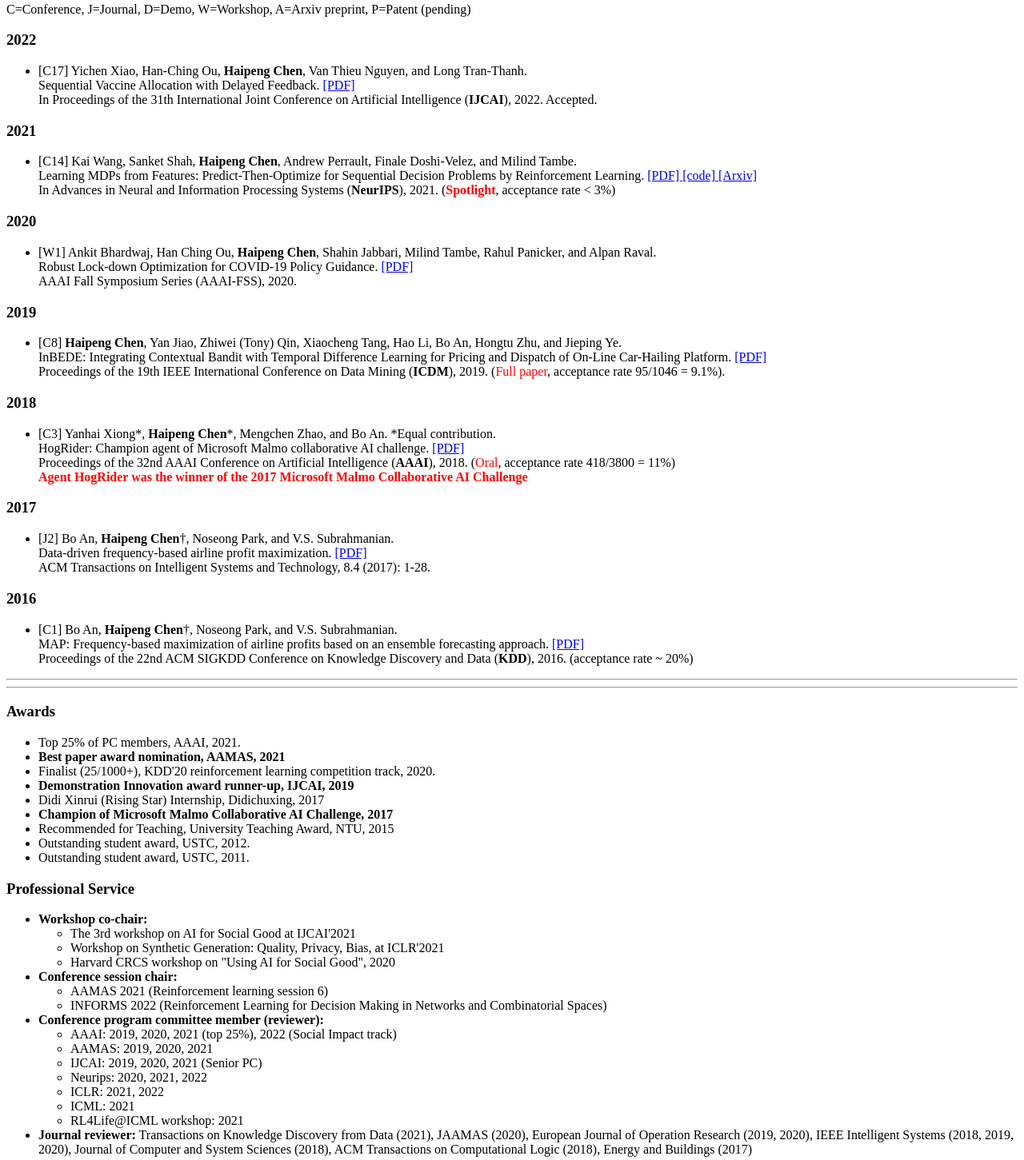
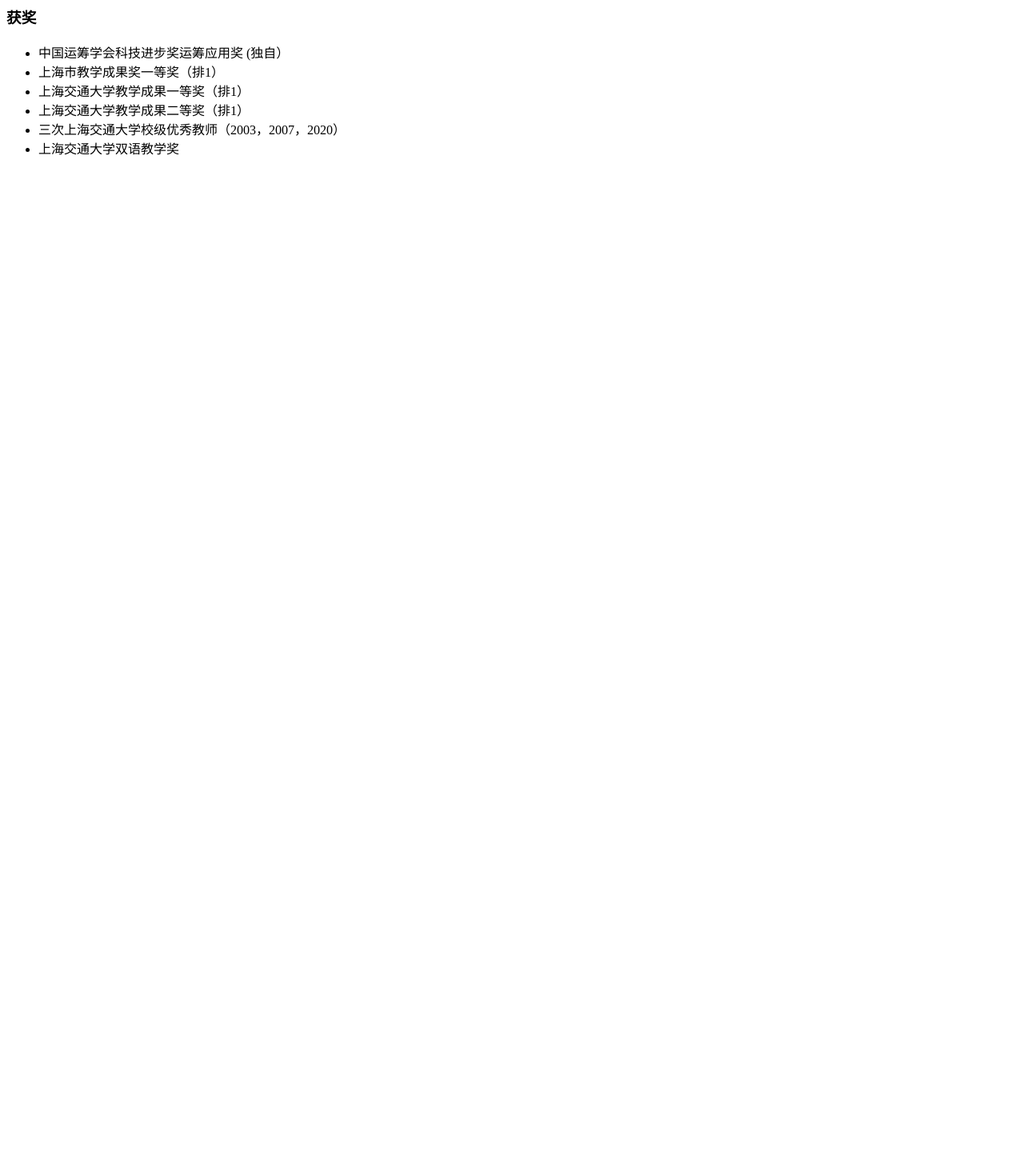
Before and after one commit to chernfeng/chernfeng.github.io, a plain HTML site: page index.html in a window 1280 px wide. Shown: the part 746-2197 px from the top of the page at 80% size. After the commit the page ends 959 px from the top, so only its background shows below. Drawn offline with nearby package versions, Linux system fonts and the light colour scheme; a script that the page names is missing.

Commit message:
Update index.html

```diff
--- a/index.html
+++ b/index.html
@@ -3,7 +3,7 @@
 
 <head>
 
-<title>陈峰的个人主页's webpage</title>
+<title>陈峰个人主页's webpage</title>
 
 </head>
 
@@ -49,7 +49,7 @@
 
 
 	<div class="mb-3">
-        Email: fchen@sjtu.edu.cn; chernfeng@gmail.com
+        Email: chernfeng@gmail.com
         </div>
 
 	        <p class="lead mb-3">
@@ -58,35 +58,9 @@
 
 	<p class="lead mb-5">
 	 我的兴趣
-		<a href="https://baijiahao.baidu.com/s?id=1584242760654418886&wfr=spider&for=pc">雷锋网</a>, and
-	      	<a href="https://tech.ifeng.com/a/20171117/44765135_0.shtml">凤凰网</a>.
+		<a href="https://pubsonline.informs.org/"> informs</a>,
+	      	<a href="https://www.iise.org/Home/">iise</a>.
 	</p>
-
-
-	<h3 class="mb-3">Contacts </h5>
-
-	<div class="row" class="mb-4">
-  	<div class="col-sm-2" class="mb-4">
-    	  <a class="LI-simple-link" href='https://sg.linkedin.com/in/haipeng-chen-060b74b8?trk=profile-badge'>
-	  <img src="img/linkedin.png" height="35" >
-	  <figcaption>Linkedin </figcaption>
-	  </a>
-	</div>
-
-	<div class="col-sm-2" class="mb-4">
-    	  <a class="LI-simple-link" href='http://twitter.com/HaipengChen2'>
-	  <img src="img/twitter.png" height="35" >
-	  <figcaption>Twitter </figcaption>
-	  </a>
-	</div>
-
-  	<div class="col-sm-2" class="mb-4">
-    	  <a class="LI-simple-link" href='https://scholar.google.com/citations?hl=en&user=YT-b72QAAAAJ'>
-	  <img src="img/scholar.png" width="35"  >
-	  <figcaption>Google Scholar </figcaption>
-	  </a>
-	</div>
-	</div>
 
    	<p class="mb-8"> </p>
 
@@ -124,6 +98,7 @@
 	<p class="mb-3"> <b>Note</b>: all my papers with Professor V.S. Subrahmanian are in alphabetical order, where † means I am a lead/co-lead author.
 			Authors of other papers are ordered according to contribution unless otherwise specified.</p>
 	<p class="mb-3"> C=Conference, J=Journal, D=Demo, W=Workshop, A=Arxiv preprint, P=Patent (pending)</p>
+
 	<h3 class="mb-4">2022</h3>
         <ul class="mb-4">
 		<li class="mb-3", id="fv"> [C17] Yichen Xiao, Han-Ching Ou, <b>Haipeng Chen</b>, Van Thieu Nguyen, and Long Tran-Thanh. <br>
@@ -133,71 +108,6 @@
 		</li>
 
 	</ul>
-	<h3 class="mb-4">2021</h3>
-        <ul class="mb-4">
-
-		<li class="mb-3", id="dflr"> [C14] Kai Wang, Sanket Shah, <b>Haipeng Chen</b>, Andrew Perrault, Finale Doshi-Velez, and Milind Tambe.<br>
-		    Learning MDPs from Features: Predict-Then-Optimize for Sequential Decision Problems by Reinforcement Learning.
-		    <a href="files/21neurips-Decision_focused_RL.pdf"> [PDF] </a>
-		    <a href="https://github.com/guaguakai/decision-focused-RL"> [code] </a>
-		    <a href="https://arxiv.org/pdf/2106.03279.pdf"> [Arxiv] </a><br>
-		    In Advances in Neural and Information Processing Systems (<b>NeurIPS</b>), 2021.  (<b><font color="red">Spotlight</font></b>, acceptance rate < 3%)
-		</li>
-	    </ul>
-
-	<h3 class="mb-4">2020</h3>
-        <ul class="mb-4">
-		<li class="mb-3", id="covid-intervention">[W1] Ankit Bhardwaj, Han Ching Ou, <b>Haipeng Chen</b>, Shahin Jabbari, Milind Tambe, Rahul Panicker, and Alpan Raval. <br>
-		    Robust Lock-down Optimization for COVID-19 Policy Guidance. <a href="files/20fss-robust_lock-down.pdf"> [PDF] </a> <br>
-		    AAAI Fall Symposium Series (AAAI-FSS), 2020.
-		</li>
-
-		</ul>
-	<h3 class="mb-4">2019</h3>
-        <ul class="mb-4">
-		<li class="mb-3", id="icdm19chen">
-		    [C8] <b>Haipeng Chen</b>, Yan Jiao, Zhiwei (Tony) Qin, Xiaocheng Tang, Hao Li, Bo An, Hongtu Zhu, and Jieping Ye. <br>
-		    InBEDE: Integrating Contextual Bandit with Temporal Difference Learning for Pricing and Dispatch of On-Line Car-Hailing Platform.
-		    <a href="files/19icdm-InBEDE.pdf"> [PDF]</a> <br>
-		    Proceedings of the 19th IEEE International Conference on Data Mining (<b>ICDM</b>), 2019. (<font color="red">Full paper</font>, acceptance rate 95/1046 = 9.1%).<br>
-		  </li>
-
-	    </ul>
-
-	<h3 class="mb-4">2018</h3>
-        <ul class="mb-4">
-		<li class="mb-3", id="hogrider">
-		  [C3] Yanhai Xiong*, <b>Haipeng Chen</b>*, Mengchen Zhao, and Bo An. *Equal contribution.<br>
-		  HogRider: Champion agent of Microsoft Malmo collaborative AI challenge. <a href="files/18-hogrider.pdf"> [PDF] </a> <br>
-		  Proceedings of the 32nd AAAI Conference on Artificial Intelligence (<b>AAAI</b>), 2018.
-		  (<font color="red">Oral</font>, acceptance rate 418/3800 = 11%) <br>
-		  <b><font color="red">Agent HogRider was the winner of the 2017 Microsoft Malmo Collaborative AI Challenge</font></b>
-		</li>
-
-	</ul>
-
-	<h3 class="mb-4">2017</h3>
-	<ul class="mb-4">
-		<li class="mb-3", id="airline-tist">
-		[J2] Bo An, <b>Haipeng Chen</b>†, Noseong Park, and V.S. Subrahmanian. <br>
-		  Data-driven frequency-based airline profit maximization. <a href="files/17-airline_tist.pdf"> [PDF] </a> <br>
-		  ACM Transactions on Intelligent Systems and Technology, 8.4 (2017): 1-28.
-		</li>
-
-
-	</ul>
-
-	<h3 class="mb-4">2016</h3>
-	<ul class="mb-4">
-		<li class-"mb-3", id="airline-kdd">
-		[C1] Bo An, <b>Haipeng Chen</b>†, Noseong Park, and V.S. Subrahmanian. <br>
-		MAP: Frequency-based maximization of airline profits based on an ensemble forecasting approach.
-			<a href="files/16-airline_kdd.pdf"> [PDF]</a> <br>
-		Proceedings of the 22nd ACM SIGKDD Conference on Knowledge Discovery and Data (<b>KDD</b>), 2016.
-		(acceptance rate ~ 20%)
-		</li>
-	</ul>
-
       	</div>
 
     </section>
@@ -209,50 +119,15 @@
 
     <section class="resume-section p-3 p-lg-5 d-flex align-items-center" id="miscellaneous">
       <div class="w-100">
-        <h3 class="mb-2">Awards</h3>
+        <h3 class="mb-2">获奖</h3>
         <ul class="mb-5">
-		<li class="mb-2">Top 25% of PC members, AAAI, 2021.</li>
-	  	<li class="mb-2"><b>Best paper award nomination, AAMAS, 2021</b></li>
-	  	<li class="mb-2">Finalist (25/1000+), KDD'20 reinforcement learning competition track, 2020.</li>
-	  	<li class="mb-2"><b>Demonstration Innovation award runner-up, IJCAI, 2019</b></li>
-          	<li class="mb-2">Didi Xinrui (Rising Star) Internship, Didichuxing, 2017</li>
-	  	<li class="mb-2"><b>Champion of Microsoft Malmo Collaborative AI Challenge, 2017</b></li>
-          	<li class="mb-2">Recommended for Teaching, University Teaching Award, NTU, 2015</li>
-	  	<li class="mb-2">Outstanding student award, USTC, 2012.</li>
-	  	<li class="mb-2">Outstanding student award, USTC, 2011.</li>
+		<li class="mb-2"> 中国运筹学会科技进步奖运筹应用奖 (独自）</li>
+		<li class="mb-2"> 上海市教学成果奖一等奖（排1）</li>
+		<li class="mb-2"> 上海交通大学教学成果一等奖（排1）</li>
+		<li class="mb-2"> 上海交通大学教学成果二等奖（排1）</li>
+		<li class="mb-2"> 三次上海交通大学校级优秀教师（2003，2007，2020）</li>
+		<li class="mb-2"> 上海交通大学双语教学奖</li>
         </ul>
-
-	<h3 class="mb-4">Professional Service</h3>
-	<ul class="mb-4">
-	  <li class="mb-2"><b>Workshop co-chair: </b>
-		<ul class="mb-2">
-		<li>The 3rd workshop on AI for Social Good at IJCAI'2021 </li>
-		<li>Workshop on Synthetic Generation: Quality, Privacy, Bias, at ICLR'2021 </li>
-		<li>Harvard CRCS workshop on "Using AI for Social Good", 2020 </li>
-		</ul>
-	  </li>
-
-	  <li class="mb-2" class="mt-2"><b>Conference session chair:</b>
-		<ul class="mb-2">
-		<li> AAMAS 2021 (Reinforcement learning session 6) </li>
-		<li> INFORMS 2022 (Reinforcement Learning for Decision Making in Networks and Combinatorial Spaces) </li>
-		</ul>
-	  </li>
-
-	  <li class="mb-2"><b>Conference program committee member (reviewer):</b>
-		<ul class="mb-2">
-		<li> AAAI: 2019, 2020, 2021 (top 25%), 2022 (Social Impact track) </li>
-	      	<li> AAMAS: 2019, 2020, 2021 </li>
-	      	<li> IJCAI: 2019, 2020, 2021 (Senior PC)</li>
-	      	<li> Neurips: 2020, 2021, 2022 </li>
-	      	<li> ICLR: 2021, 2022 </li>
-	      	<li> ICML: 2021 </li>
-	      	<li> RL4Life@ICML workshop: 2021 </li>
-		</ul>
-	  </li>
-		<li class="mb-2" class="mt-2"><b>Journal reviewer:</b> Transactions on Knowledge Discovery from Data (2021), JAAMAS (2020), European Journal of Operation Research (2019, 2020), IEEE Intelligent Systems (2018, 2019, 2020), Journal of Computer and System Sciences (2018), ACM Transactions on Computational Logic (2018), Energy and Buildings (2017)</li>
-	</ul>
-
 
       </div>
 
```
